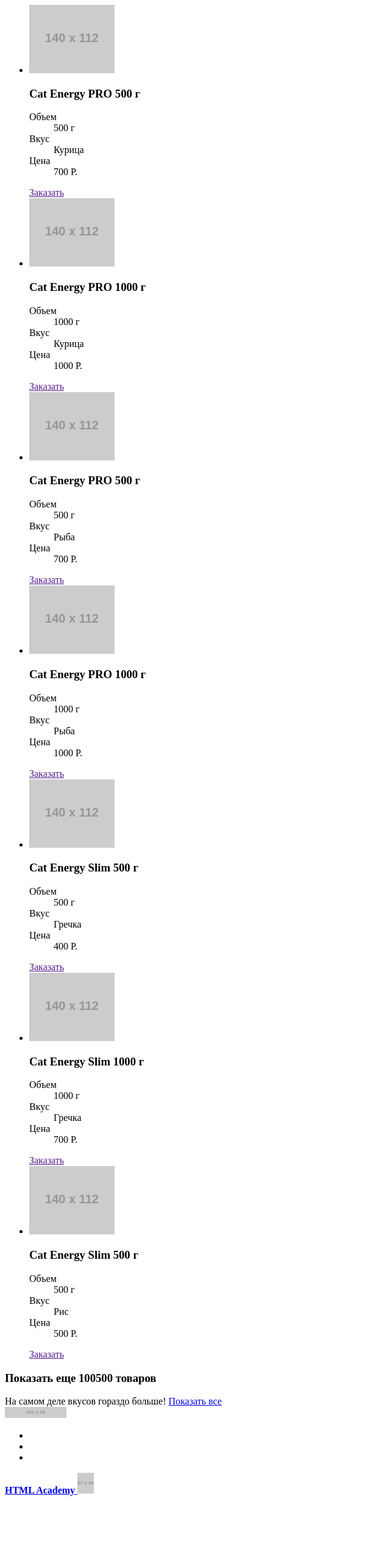
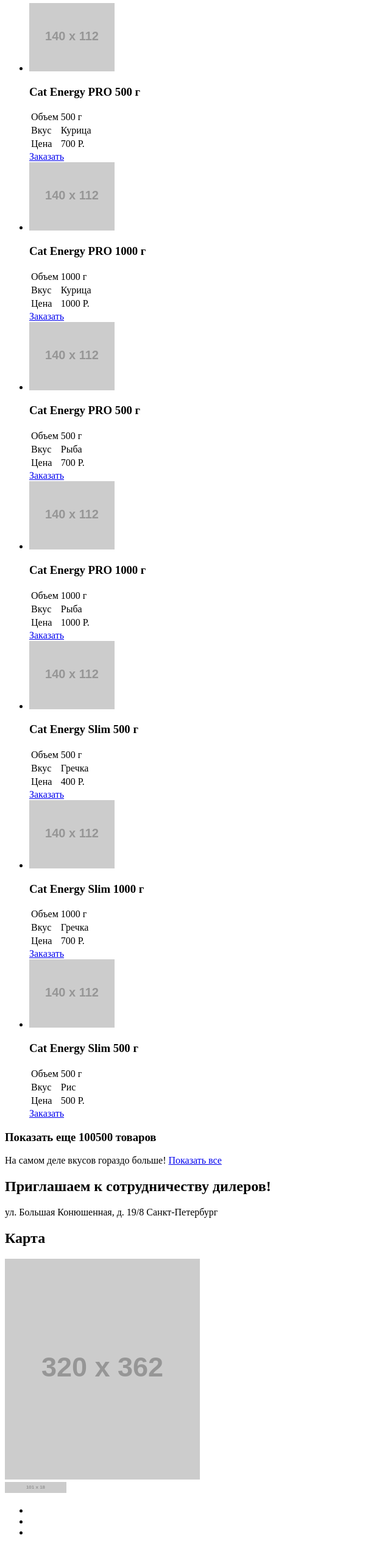
Before and after one commit to tati-sann/1350499-cat-energy-20, a website: page source/catalog.html in a window 1280 px wide. Shown: the part 260-2795 px from the top of the page at 61% size, without its empty margins (0-640 px from the left). Before the commit the page ends 2721 px from the top, so only its background shows below. Drawn offline with Linux system fonts and the light colour scheme.

Commit message:
Начало вёрстки - исправления

```diff
--- a/source/catalog.html
+++ b/source/catalog.html
@@ -1,35 +1,27 @@
 <!DOCTYPE html>
-<html class="page" lang="ru">
+<html lang="ru">
 
 <head>
     <meta charset="utf-8">
-    <title>HTML Academy: Кэт энерджи</title>
+    <title>Каталог продукции | CAT ENERGY</title>
 </head>
 
-</html>
-
-<body class="page__bogy">
+<body>
     <header class="page-header">
-        <a class="page-header__logo-icon logo-icon">
-            <img src="https://via.placeholder.com/33x38">
+        <a class="page-header__logo">
+            <img src="https://via.placeholder.com/33x38" alt="Логотип CAT ENERGY">
+            <img src="https://via.placeholder.com/101x18" alt="CAT ENERGY">
         </a>
 
-        <a class="page-header__logo-title logo-title">
-            <img src="https://via.placeholder.com/101x18">
-        </a>
-
-
         <nav class="main-nav">
-            <button class="main-nav__toggle" type="button">
-          <span class="visually-hidden">Открыть меню</span>
-        </button>
+            <button class="main-nav__toggle" type="button" aria-label="Открыть меню"></button>
 
             <div class="main-nav__wrapper">
                 <ul class="main-nav__list site-list">
-                    <li class="site-list__item site-list__item--active">
+                    <li class="site-list__item">
                         <a>Главная</a>
                     </li>
-                    <li class="site-list__item">
+                    <li class="site-list__item site-list__item--active">
                         <a href="catalog.html">Каталог продукции</a>
                     </li>
                     <li class="site-list__item">
@@ -41,195 +33,220 @@
     </header>
 
     <main class="page-main">
-        <h1 class="visually-hidden">CAT ENERGY. Каталог</h1>
+        <h1 class="visually-hitden">CAT ENERGY. Каталог</h1>
         <section class="products">
             <div class="products__wrapper">
                 <h2 class="products__title">Каталог продукции</h2>
 
                 <ul class="products__list">
                     <li class="products__item product">
-                        <a class="product__img">
-                            <img src="https://via.placeholder.com/140x112">
+                        <a class="product__image-link" href="#">
+                            <img src="https://via.placeholder.com/140x112" alt="Изображение продукта">
                         </a>
 
                         <h3 class="product__title">Cat Energy PRO 500 г</h3>
 
-                        <dl class="product__characteristics characteristics">
-                            <div class="characteristics__item">
-                                <dt class="characteristics__name">Объем</dt>
-                                <dd class="characteristics__value">500 г</dd>
-                            </div>
-                            <div class="characteristics__item">
-                                <dt class="characteristics__name">Вкус</dt>
-                                <dd class="characteristics__value">Курица</dd>
-                            </div>
-                            <div class="characteristics__item">
-                                <dt class="characteristics__name">Цена</dt>
-                                <dd class="characteristics__value">700 Р.</dd>
-                            </div>
-                        </dl>
-                        <a class="product__button button" href="">Заказать</a>
+                        <table class="product__characteristics characteristics">
+                            <tbody>
+                                <tr class="characteristics__item">
+                                    <td class="characteristics__name">Объем</td>
+                                    <td class="characteristics__value">500 г</td>
+                                </tr>
+                                <tr class="characteristics__item">
+                                    <td class="characteristics__name">Вкус</td>
+                                    <td class="characteristics__value">Курица</td>
+                                </tr>
+                                <tr class="characteristics__item">
+                                    <td class="characteristics__name">Цена</td>
+                                    <td class="characteristics__value">700 Р.</td>
+                                </tr>
+                            </tbody>
+                        </table>
+                        <a class="product__button button" href="#">Заказать</a>
                     </li>
 
                     <li class="products__item product">
-                        <a class="product__img">
-                            <img src="https://via.placeholder.com/140x112">
+                        <a class="product__image-link" href="#">
+                            <img src="https://via.placeholder.com/140x112" alt="Изображение продукта">
                         </a>
 
                         <h3 class="product__title">Cat Energy PRO 1000 г</h3>
 
-                        <dl class="product__characteristics characteristics">
-                            <div class="characteristics__item">
-                                <dt class="characteristics__name">Объем</dt>
-                                <dd class="characteristics__value">1000 г</dd>
-                            </div>
-                            <div class="characteristics__item">
-                                <dt class="characteristics__name">Вкус</dt>
-                                <dd class="characteristics__value">Курица</dd>
-                            </div>
-                            <div class="characteristics__item">
-                                <dt class="characteristics__name">Цена</dt>
-                                <dd class="characteristics__value">1000 Р.</dd>
-                            </div>
-                        </dl>
-                        <a class="product__button button" href="">Заказать</a>
+                        <table class="product__characteristics characteristics">
+                            <tbody>
+                                <tr class="characteristics__item">
+                                    <td class="characteristics__name">Объем</td>
+                                    <td class="characteristics__value">1000 г</td>
+                                </tr>
+                                <tr class="characteristics__item">
+                                    <td class="characteristics__name">Вкус</td>
+                                    <td class="characteristics__value">Курица</td>
+                                </tr>
+                                <tr class="characteristics__item">
+                                    <td class="characteristics__name">Цена</td>
+                                    <td class="characteristics__value">1000 Р.</td>
+                                </tr>
+                            </tbody>
+                        </table>
+                        <a class="product__button button" href="#">Заказать</a>
                     </li>
 
                     <li class="products__item product">
-                        <a class="product__img">
-                            <img src="https://via.placeholder.com/140x112">
+                        <a class="product__image-link" href="#">
+                            <img src="https://via.placeholder.com/140x112" alt="Изображение продукта">
                         </a>
 
                         <h3 class="product__title">Cat Energy PRO 500 г</h3>
 
-                        <dl class="product__characteristics characteristics">
-                            <div class="characteristics__item">
-                                <dt class="characteristics__name">Объем</dt>
-                                <dd class="characteristics__value">500 г</dd>
-                            </div>
-                            <div class="characteristics__item">
-                                <dt class="characteristics__name">Вкус</dt>
-                                <dd class="characteristics__value">Рыба</dd>
-                            </div>
-                            <div class="characteristics__item">
-                                <dt class="characteristics__name">Цена</dt>
-                                <dd class="characteristics__value">700 Р.</dd>
-                            </div>
-                        </dl>
-                        <a class="product__button button" href="">Заказать</a>
+                        <table class="product__characteristics characteristics">
+                            <tbody>
+                                <tr class="characteristics__item">
+                                    <td class="characteristics__name">Объем</td>
+                                    <td class="characteristics__value">500 г</td>
+                                </tr>
+                                <tr class="characteristics__item">
+                                    <td class="characteristics__name">Вкус</td>
+                                    <td class="characteristics__value">Рыба</td>
+                                </tr>
+                                <tr class="characteristics__item">
+                                    <td class="characteristics__name">Цена</td>
+                                    <td class="characteristics__value">700 Р.</td>
+                                </tr>
+                            </tbody>
+                        </table>
+                        <a class="product__button button" href="#">Заказать</a>
                     </li>
 
                     <li class="products__item product">
-                        <a class="product__img">
-                            <img src="https://via.placeholder.com/140x112">
+                        <a class="product__image-link" href="#">
+                            <img src="https://via.placeholder.com/140x112" alt="Изображение продукта">
                         </a>
 
                         <h3 class="product__title">Cat Energy PRO 1000 г</h3>
 
-                        <dl class="product__characteristics characteristics">
-                            <div class="characteristics__item">
-                                <dt class="characteristics__name">Объем</dt>
-                                <dd class="characteristics__value">1000 г</dd>
-                            </div>
-                            <div class="characteristics__item">
-                                <dt class="characteristics__name">Вкус</dt>
-                                <dd class="characteristics__value">Рыба</dd>
-                            </div>
-                            <div class="characteristics__item">
-                                <dt class="characteristics__name">Цена</dt>
-                                <dd class="characteristics__value">1000 Р.</dd>
-                            </div>
-                        </dl>
-                        <a class="product__button button" href="">Заказать</a>
+                        <table class="product__characteristics characteristics">
+                            <tbody>
+                                <tr class="characteristics__item">
+                                    <td class="characteristics__name">Объем</td>
+                                    <td class="characteristics__value">1000 г</td>
+                                </tr>
+                                <tr class="characteristics__item">
+                                    <td class="characteristics__name">Вкус</td>
+                                    <td class="characteristics__value">Рыба</td>
+                                </tr>
+                                <tr class="characteristics__item">
+                                    <td class="characteristics__name">Цена</td>
+                                    <td class="characteristics__value">1000 Р.</td>
+                                </tr>
+                            </tbody>
+                        </table>
+                        <a class="product__button button" href="#">Заказать</a>
                     </li>
 
                     <li class="products__item product">
-                        <a class="product__img">
-                            <img src="https://via.placeholder.com/140x112">
+                        <a class="product__image-link" href="#">
+                            <img src="https://via.placeholder.com/140x112" alt="Изображение продукта">
                         </a>
 
                         <h3 class="product__title">Cat Energy Slim 500 г</h3>
 
-                        <dl class="product__characteristics characteristics">
-                            <div class="characteristics__item">
-                                <dt class="characteristics__name">Объем</dt>
-                                <dd class="characteristics__value">500 г</dd>
-                            </div>
-                            <div class="characteristics__item">
-                                <dt class="characteristics__name">Вкус</dt>
-                                <dd class="characteristics__value">Гречка</dd>
-                            </div>
-                            <div class="characteristics__item">
-                                <dt class="characteristics__name">Цена</dt>
-                                <dd class="characteristics__value">400 Р.</dd>
-                            </div>
-                        </dl>
-                        <a class="product__button button" href="">Заказать</a>
+                        <table class="product__characteristics characteristics">
+                            <tbody>
+                                <tr class="characteristics__item">
+                                    <td class="characteristics__name">Объем</td>
+                                    <td class="characteristics__value">500 г</td>
+                                </tr>
+                                <tr class="characteristics__item">
+                                    <td class="characteristics__name">Вкус</td>
+                                    <td class="characteristics__value">Гречка</td>
+                                </tr>
+                                <tr class="characteristics__item">
+                                    <td class="characteristics__name">Цена</td>
+                                    <td class="characteristics__value">400 Р.</td>
+                                </tr>
+                            </tbody>
+                        </table>
+                        <a class="product__button button" href="#">Заказать</a>
                     </li>
 
                     <li class="products__item product">
-                        <a class="product__img">
-                            <img src="https://via.placeholder.com/140x112">
+                        <a class="product__image-link" href="#">
+                            <img src="https://via.placeholder.com/140x112" alt="Изображение продукта">
                         </a>
 
                         <h3 class="product__title">Cat Energy Slim 1000 г</h3>
 
-                        <dl class="product__characteristics characteristics">
-                            <div class="characteristics__item">
-                                <dt class="characteristics__name">Объем</dt>
-                                <dd class="characteristics__value">1000 г</dd>
-                            </div>
-                            <div class="characteristics__item">
-                                <dt class="characteristics__name">Вкус</dt>
-                                <dd class="characteristics__value">Гречка</dd>
-                            </div>
-                            <div class="characteristics__item">
-                                <dt class="characteristics__name">Цена</dt>
-                                <dd class="characteristics__value">700 Р.</dd>
-                            </div>
-                        </dl>
-                        <a class="product__button button" href="">Заказать</a>
+                        <table class="product__characteristics characteristics">
+                            <tbody>
+                                <tr class="characteristics__item">
+                                    <td class="characteristics__name">Объем</td>
+                                    <td class="characteristics__value">1000 г</td>
+                                </tr>
+                                <tr class="characteristics__item">
+                                    <td class="characteristics__name">Вкус</td>
+                                    <td class="characteristics__value">Гречка</td>
+                                </tr>
+                                <tr class="characteristics__item">
+                                    <td class="characteristics__name">Цена</td>
+                                    <td class="characteristics__value">700 Р.</td>
+                                </tr>
+                            </tbody>
+                        </table>
+                        <a class="product__button button" href="#">Заказать</a>
                     </li>
 
                     <li class="products__item product">
-                        <a class="product__img">
-                            <img src="https://via.placeholder.com/140x112">
+                        <a class="product__image-link" href="#">
+                            <img src="https://via.placeholder.com/140x112" alt="Изображение продукта">
                         </a>
 
                         <h3 class="product__title">Cat Energy Slim 500 г</h3>
 
-                        <dl class="product__characteristics characteristics">
-                            <div class="characteristics__item">
-                                <dt class="characteristics__name">Объем</dt>
-                                <dd class="characteristics__value">500 г</dd>
-                            </div>
-                            <div class="characteristics__item">
-                                <dt class="characteristics__name">Вкус</dt>
-                                <dd class="characteristics__value">Рис</dd>
-                            </div>
-                            <div class="characteristics__item">
-                                <dt class="characteristics__name">Цена</dt>
-                                <dd class="characteristics__value">500 Р.</dd>
-                            </div>
-                        </dl>
-                        <a class="product__button button" href="">Заказать</a>
+                        <table class="product__characteristics characteristics">
+                            <tbody>
+                                <tr class="characteristics__item">
+                                    <td class="characteristics__name">Объем</td>
+                                    <td class="characteristics__value">500 г</td>
+                                </tr>
+                                <tr class="characteristics__item">
+                                    <td class="characteristics__name">Вкус</td>
+                                    <td class="characteristics__value">Рис</td>
+                                </tr>
+                                <tr class="characteristics__item">
+                                    <td class="characteristics__name">Цена</td>
+                                    <td class="characteristics__value">500 Р.</td>
+                                </tr>
+                            </tbody>
+                        </table>
+                        <a class="product__button button" href="#">Заказать</a>
                     </li>
                 </ul>
 
-                <div class="products__to-all to-all">
-                    <h3 class="to-all__title">Показать еще 100500 товаров</h3>
-                    <span class="to-all__subtitle">На самом деле вкусов гораздо больше!</span>
-                    <a class="to-all__button button" href="#">Показать все</a>
+                <div class="products__products-more products-more">
+                    <h3 class="products-more__title">Показать еще 100500 товаров</h3>
+                    <span class="products-more__subtitle">На самом деле вкусов гораздо больше!</span>
+                    <a class="products-more__button button" href="#">Показать все</a>
                 </div>
+            </div>
+        </section>
 
+        <section class="address">
+            <div class="address__wrapper">
+                <h2 class="address__title">Приглашаем к сотрудничеству дилеров!</h2>
+                <p class="address__text">ул. Большая Конюшенная, д. 19/8 Санкт-Петербург</p>
             </div>
+        </section>
+
+        <section class="map">
+            <h2 class="visually-hidden">Карта</h2>
+            <img src="https://via.placeholder.com/320x362" alt="Карта">
         </section>
     </main>
 
     <footer class="page-footer">
         <div class="page-footer__wrapper">
-            <a class="page-footer__logo-title logo-title">
-                <img src="https://via.placeholder.com/101x18">
+            <a class="page-footer__logo">
+                <img src="https://via.placeholder.com/101x18" alt="CAT ENERGY">
             </a>
 
             <div class="page-footer__social social">
@@ -248,10 +265,10 @@
 
             <a class="page-footer__copyright copyright" href="https://htmlacademy.ru/intensive/adaptive">
                 <b class="copyright__title">HTML Academy</b>
-                <i class="copyright__icon">
-                <img src="https://via.placeholder.com/27x34">
-              </i>
+                <img src="https://via.placeholder.com/27x34" alt="Логотип HTML Academy">
             </a>
         </div>
     </footer>
 </body>
+
+</html>
```
Also changed, not shown: source/form.html (+26 -22 lines), source/index.html (+17 -28 lines).
